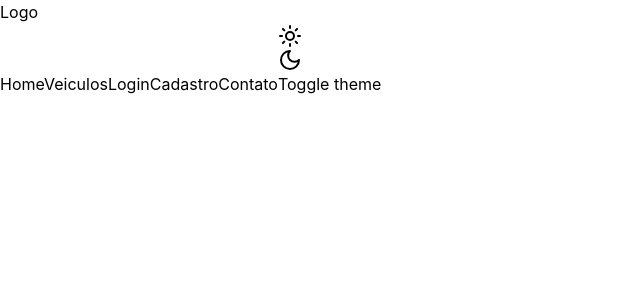
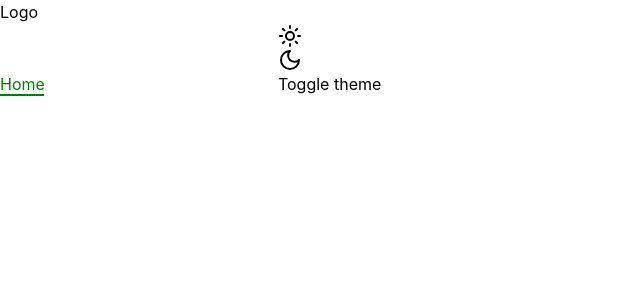
Before and after one commit to jvrtdev/projeto-backend-unisuam, a React (Vite) app in the folder frontend/: page / in a window 1280 px wide. Shown: the top 300 px of the page, without its empty margins (0-640 px from the left). Built offline with nearby package versions, Linux system fonts and the light colour scheme.

Commit message:
:sparkles: feat: NavLink show the actual page

```diff
--- a/frontend/src/components/Header/Links.tsx
+++ b/frontend/src/components/Header/Links.tsx
@@ -1,21 +1,28 @@
-import { Link } from 'react-router-dom';
+import React from 'react';
+import { NavLink } from 'react-router-dom';
 import { HeaderLink } from './@links';
 
 interface LinksProps {
   to: string;
-  name: string
+  name: string;
 }
 
 const Links: React.FC<LinksProps> = () => {
   return (
     <>
-    {HeaderLink.map((HeaderLink) => (
-      <Link
-        key={HeaderLink.name}
-        to={HeaderLink.to}   className="hover:scale-105 transition-transform duration-300 ease-in-out transform origin-center hover:text-[#E7F2F4] text-[#CCCCCC] border-b border-transparent hover:border-[#CEEDFF] hover:border-b" >
-          {HeaderLink.name}
-        </Link>
-    ))}
+      {HeaderLink.map((headerLink) => (
+        <NavLink
+          key={headerLink.name}
+          to={headerLink.to}
+          style={({ isActive }) => ({
+            color: isActive ? 'green' : 'white',
+            borderBottom: isActive ? '2px solid green' : 'none',
+          })}
+          className="hover:scale-105 transition-transform duration-300 ease-in-out transform origin-center hover:text-[#E7F2F4] text-[#CCCCCC] border-b border-transparent hover:border-[#CEEDFF] hover:border-b"
+        >
+          {headerLink.name}
+        </NavLink>
+      ))}
     </>
   );
 };
```
